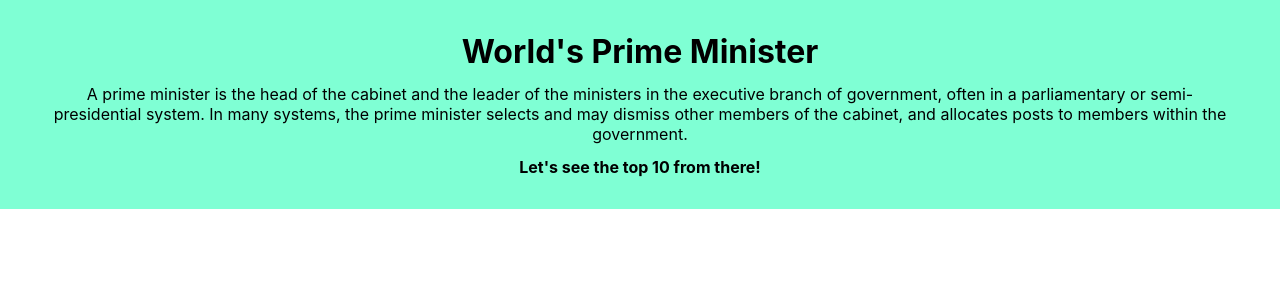
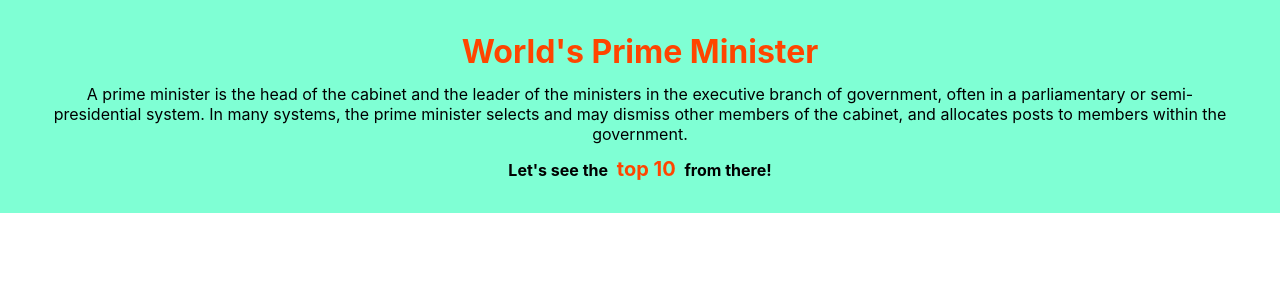
Before and after one commit to Masud8851/World-s-Famous-Prime-Mniters, a React (Create React App) app: page / in a window 1280 px wide. Shown: the top 300 px of the page. Built offline with nearby package versions, Linux system fonts and the light colour scheme.

Commit message:
Assignment 8

```diff
--- a/src/Components/Header/Header.css
+++ b/src/Components/Header/Header.css
@@ -8,6 +8,14 @@
     background-color: aquamarine;
     padding: 2rem;
 }
+h1{
+    color: orangered;
+}
 p{
     padding: .8rem;
 }
+span{
+    font-size: 20px;
+    padding: 5px;
+    color: orangered;
+}
--- a/src/Components/Header/Header.js
+++ b/src/Components/Header/Header.js
@@ -7,7 +7,7 @@ const Header = () => {
             <div className="header">
                 <h1>World's Prime Minister</h1>
                 <p>A prime minister is the head of the cabinet and the leader of the ministers in the executive branch of government, often in a parliamentary or semi-presidential system. In many systems, the prime minister selects and may dismiss other members of the cabinet, and allocates posts to members within the government.</p>
-                <h4>Let's see the top 10 from there!</h4>
+                <h4>Let's see the <span>top 10</span> from there!</h4>
             </div>
         </div>
     );
```
